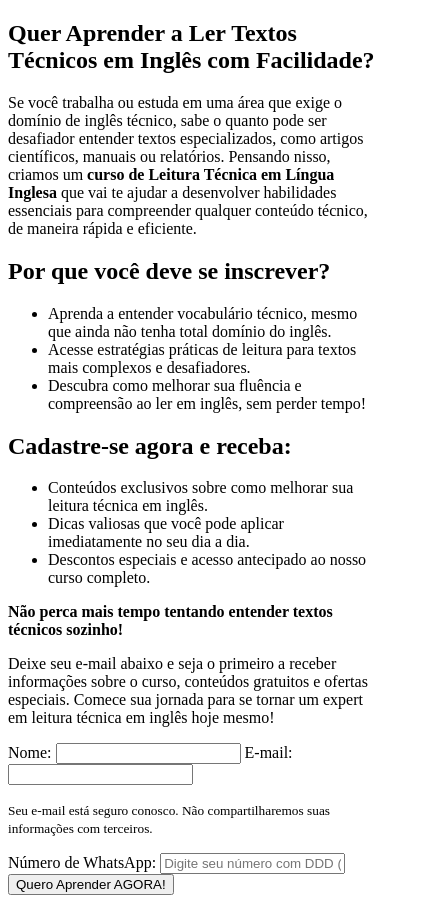
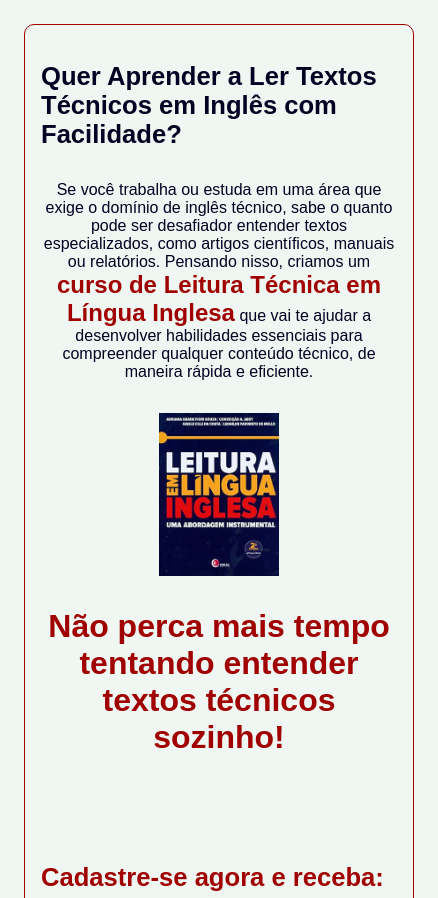
Before and after one commit to JazzoCordeiro/email_lead, a plain HTML site: page index.html in a window 390 px wide. Shown: the top 898 px of the page, 438 px wide, since content can reach past the window. Drawn offline with Linux system fonts and the light colour scheme.

Commit message:
correções de css, acessibilidade, cores e links. Erro CORS ainda aparece, porém o envio das informações para a planilha devolve a resposta 200

```diff
--- a/index.html
+++ b/index.html
@@ -5,49 +5,51 @@
     <meta name="viewport" content="width=device-width, initial-scale=1.0">
     <title>Curso de Leitura Técnica em Inglês | Aprenda a Compreender Textos Técnicos com Facilidade</title>
     <meta name="description" content="Aprenda a ler textos técnicos em inglês com nosso curso especializado. Melhore sua fluência e compreensão de vocabulário técnico, ideal para profissionais e acadêmicos.">
-
+    <link rel="stylesheet" href="style.css">
 </head>
 <body>
-    <section>
+    <main>
+    <section class="chamada">
+        <div>
         <h1>Quer Aprender a Ler Textos Técnicos em Inglês com Facilidade?</h1>
-
         <p>Se você trabalha ou estuda em uma área que exige o domínio de inglês técnico, sabe o quanto pode ser desafiador entender textos especializados, como artigos científicos, manuais ou relatórios. Pensando nisso, criamos um <strong>curso de Leitura Técnica em Língua Inglesa</strong> que vai te ajudar a desenvolver habilidades essenciais para compreender qualquer conteúdo técnico, de maneira rápida e eficiente.</p>
-
-        <h2>Por que você deve se inscrever?</h2>
-        <ul>
-            <li>Aprenda a entender vocabulário técnico, mesmo que ainda não tenha total domínio do inglês.</li>
-            <li>Acesse estratégias práticas de leitura para textos mais complexos e desafiadores.</li>
-            <li>Descubra como melhorar sua fluência e compreensão ao ler em inglês, sem perder tempo!</li>
-        </ul>
-
-        <h2>Cadastre-se agora e receba:</h2>
+    </div>
+        <img src="./img/book.jpg">
+    </section>
+<p class="aprenda">Não perca mais tempo tentando entender textos técnicos sozinho!</p><br><br><br>
+<section>
+        <h1 class="cadastro">Cadastre-se agora e receba:</h1>
         <ul>
             <li>Conteúdos exclusivos sobre como melhorar sua leitura técnica em inglês.</li>
             <li>Dicas valiosas que você pode aplicar imediatamente no seu dia a dia.</li>
             <li>Descontos especiais e acesso antecipado ao nosso curso completo.</li>
         </ul>
-
-        <p><strong>Não perca mais tempo tentando entender textos técnicos sozinho!</strong></p>
-
+    </section>
+<section>
         <p>Deixe seu e-mail abaixo e seja o primeiro a receber informações sobre o curso, conteúdos gratuitos e ofertas especiais. Comece sua jornada para se tornar um expert em leitura técnica em inglês hoje mesmo!</p>
-
+<br>
+    <div class="formulario">
         <form id="formulario" action="https://script.google.com/macros/s/AKfycbwA-R4G3sRitKPIWf_zzhUclIEMTXgg1dQ6PzvYxVGOQ25ETRw01V4fqs2qaXQ4op0/exec" method="POST">
         <label for="nome">Nome:</label>
         <input type="text" id="nome" name="nome" required>
 
         <label for="email">E-mail:</label>
         <input type="email" id="email" name="email" required>
-        <p><small>Seu e-mail está seguro conosco. Não compartilharemos suas informações com terceiros.</small></p>
-
 
         <label for="whatsapp">Número de WhatsApp:</label>
             <input type="tel" id="whatsapp" name="whatsapp" placeholder="Digite seu número com DDD (ex: 11999999999)" pattern="[0-9]{2}[0-9]{9}" required>
+            <button type="submit" class="inscreva">Quero Aprender AGORA!</button>
+            <br>
+            <p><small>Seus dados estão seguros conosco, eles serão usados exclusivamente para que entremos em contato com você. Não compartilharemos suas informações com terceiros.</small></p>
 
-        <button type="submit">Quero Aprender AGORA!</button>
+
+        <br><br>
+    </div>
         <p><strong>Vagas limitadas! Inscreva-se agora e garanta seu lugar no curso.</strong></p>
 
     </form>
-
+</section>
+</main>
     <script>
         document.getElementById('formulario').onsubmit = async function(e) {
             e.preventDefault();
--- /dev/null
+++ b/style.css
@@ -0,0 +1,244 @@
+:root {
+    --background: #040122;
+    --font: #f0f7f2;
+    --highlight: #a00000;
+    --Button: #ff0000;
+    --form: #494357;
+}
+
+body {
+    background-color: var(--font);
+    color: var(--background);
+    margin: 0;
+    padding: 0;
+    font-family: Arial, sans-serif;
+    display: flex;
+    flex-direction: column;
+    justify-content: center;
+    align-items: center;
+    width: 100vw;
+    height: 100%;
+    padding: 1.5rem;
+
+}
+
+main {
+    max-width: 65%;
+    justify-content: center;
+    align-items: center;
+    border: 1px solid var(--highlight);
+    padding: 2rem;
+    border-radius: 10px;
+}
+
+.chamada {
+    display: flex;
+    justify-content: center;
+    align-items: center;
+    gap: 4rem;
+}
+
+img {
+    max-width: 250px;
+}
+
+h1 {
+    font-size: 2.5rem;
+}
+
+p {
+    font-size: 1.5rem;
+}
+
+.aprenda {
+    font-size: 2rem;
+    font-weight: bold;
+    color: var(--highlight);
+}
+
+ul {
+    font-size: 1.5rem;
+}
+
+/* Estilizando o formulário */
+.formulario {
+    background-color: var(--form);
+    padding: 2rem;
+    border-radius: 8px;  /* Bordas arredondadas */
+    width: 80%;
+     /* Limita o tamanho máximo */
+    box-shadow: 0 4px 12px rgba(0, 0, 0, 0.1);  /* Sombra suave */
+    margin: 2rem auto;
+}
+
+form {
+    display: flex;
+    flex-direction: column;
+    gap: 1.5rem; /* Espaço entre os campos */
+    font-size: 1.3rem;
+
+}
+
+.cadastro {
+    color: var(--highlight);
+}
+
+label {
+    font-weight: bold;
+    color: var(--font);
+
+}
+
+input[type="text"],
+input[type="email"],
+input[type="tel"] {
+    padding: 1rem;
+    font-size: 1.1rem;
+    border: 2px solid var(--highlight);
+    border-radius: 5px;
+    outline: none;
+    width: 90%;
+}
+
+input[type="text"]:focus,
+input[type="email"]:focus,
+input[type="tel"]:focus {
+    border-color: var(--Button); /* Cor do foco no campo */
+}
+
+button.inscreva {
+    padding: 1.2rem;
+    font-size: 1.3rem;
+    background-color: var(--Button);
+    color: var(--background);
+    border: none;
+    border-radius: 5px;
+    cursor: pointer;
+    transition: background-color 0.3s ease;
+    width: 80%; /* Botão ocupa toda a largura */
+    align-self: center;
+}
+
+button.inscreva:hover {
+    background-color: var(--highlight); /* Cor de hover do botão */
+}
+
+small {
+    font-size: 1rem;
+    color: #ccc;
+}
+
+strong {
+    font-size: 1.5rem;
+    color: var(--highlight);
+}
+
+/* Estilo para o parágrafo abaixo do formulário */
+p {
+    text-align: center;
+    margin-top: 2rem;
+}
+
+@media (max-width: 1024px) {
+    /* Ajuste para tablets */
+    main {
+        max-width: 80%;
+    }
+
+    h1 {
+        font-size: 2rem; /* Reduz o título em telas menores */
+    }
+
+    .chamada {
+        gap: 2rem;
+        flex-direction: column; /* Organiza os itens na coluna */
+    }
+
+    img {
+        max-width: 200px; /* Reduz o tamanho das imagens */
+    }
+}
+
+@media (max-width: 768px) {
+    /* Ajuste para dispositivos de médio porte (como tablets em modo retrato) */
+    main {
+        max-width: 90%;
+        padding: 1.5rem;
+    }
+
+    h1 {
+        font-size: 1.8rem; /* Tamanho do título menor */
+    }
+
+    .chamada {
+        gap: 1rem;
+        flex-direction: column; /* Coloca os itens na coluna */
+    }
+
+    img {
+        max-width: 150px; /* Reduz ainda mais as imagens */
+    }
+
+    .formulario {
+        width: 80%; /* O formulário ocupa toda a largura disponível */
+        padding: 1.5rem;
+    }
+
+    input[type="text"],
+    input[type="email"],
+    input[type="tel"] {
+        width: 90%;
+    }
+
+    button.inscreva {
+        width: 80%; /* Botão ocupa toda a largura */
+        align-self: center;
+    }
+
+    p {
+        font-size: 1.2rem; /* Ajusta o tamanho da fonte do parágrafo */
+    }
+}
+
+@media (max-width: 480px) {
+    /* Ajuste para dispositivos móveis */
+    main {
+        max-width: 95%; /* O conteúdo ocupa quase toda a tela */
+        padding: 1rem;
+    }
+
+    h1 {
+        font-size: 1.6rem; /* Título ainda menor para telas pequenas */
+    }
+
+    .chamada {
+        gap: 1rem;
+        flex-direction: column;
+        align-items: center; /* Centraliza os itens */
+    }
+
+    img {
+        max-width: 120px; /* Imagens ainda menores */
+    }
+
+    .formulario {
+        width: 80%; /* O formulário ocupa toda a largura disponível */
+        padding: 1.2rem;
+    }
+
+    input[type="text"],
+    input[type="email"],
+    input[type="tel"] {
+        font-size: 1rem; /* Tamanho da fonte ajustado */
+        width: 90%;
+    }
+
+    button.inscreva {
+        width: 80%; /* Botão ocupa toda a largura */
+        align-self: center;
+    }
+
+    p {
+        font-size: 1rem; /* Texto ajustado para ficar legível */
+    }
+}
```
Also changed, not shown: img/book.jpg (added).
